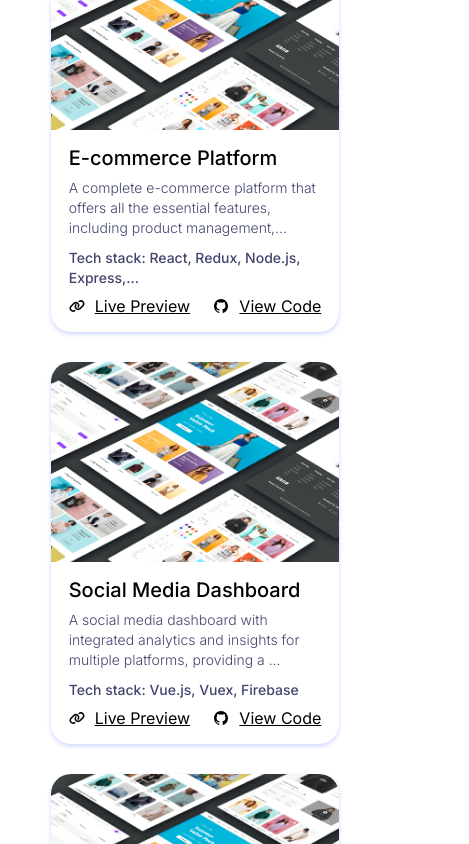
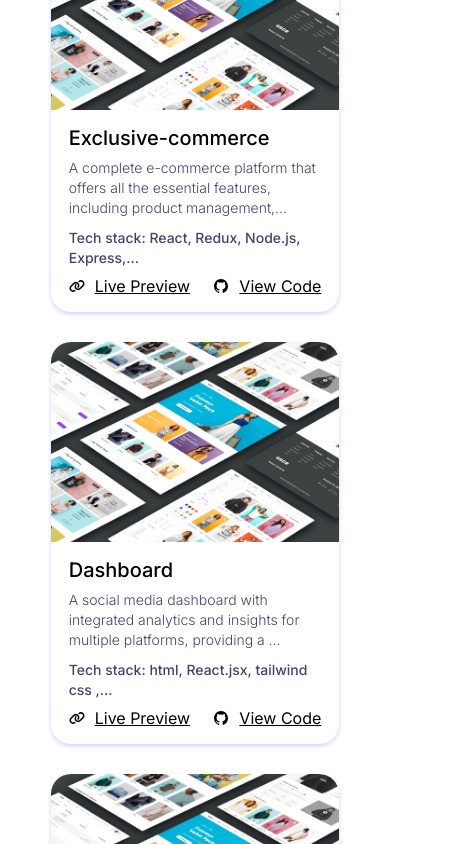
Before and after one commit to yyndamCode/portfolio, a Next.js app: page / in a window 390 px wide. Shown: the part 2680-3524 px from the top of the page, 469 px wide, since content can reach past the window. Built offline with nearby package versions, Linux system fonts and the light colour scheme.

Commit message:
made it responsive for android

```diff
--- a/src/component/Projects/MyProjects.tsx
+++ b/src/component/Projects/MyProjects.tsx
@@ -14,8 +14,8 @@ const MyProjects = () => {
             <div className={styles["my-projects__box"]}>
                 {projectsData.map((project,index) =>
                     <ProjectsCard  key={index}  id={project.id} image={project.image} title={project.title}
-                                  description={project.description} techStack={project.techStack} codeUrl={""}
-                                  livePreviewUrl={""} isDarkMode={isDarkMode} />
+                                  description={project.description} techStack={project.techStack} codeUrl={project.gitCode}
+                                  livePreviewUrl={project.livePreviewUrl} isDarkMode={isDarkMode} />
                 )}
             </div>
         </SectionContent>
--- a/src/component/footer/Footer.module.scss
+++ b/src/component/footer/Footer.module.scss
@@ -10,9 +10,11 @@
     @include android {
       flex-direction: column;
       padding-bottom: px-to-rem(26);
+      gap: px-to-rem(40);
     }
     @include laptop {
       flex-direction: row;
+      gap: px-to-rem(0);
       padding-bottom: px-to-rem(46);
     }
   }
@@ -22,14 +24,15 @@
     align-items: center;
     gap: px-to-rem(50);
 
-    //@include tablet {
-    //  display: grid;
-    //  grid-template-columns: 1fr 1fr ;
-    //  flex-direction: column;
-    //  gap: px-to-rem(15);
-    //}
+  }
 
-
+  &__link {
+    @include android {
+      font-size: px-to-rem(14);
+    }
+    @include laptop {
+      font-size: px-to-rem(16);
+    }
   }
 
   &__bottom {
@@ -41,12 +44,15 @@
     @include android {
       flex-direction: column;
       gap: px-to-rem(20);
+      padding-top: px-to-rem(32);
+
     }
 
     @include laptop {
       @include between;
       flex-direction: row;
       gap: px-to-rem(0);
+      padding-top: px-to-rem(62);
     }
   }
 
--- a/src/component/footer/Footer.tsx
+++ b/src/component/footer/Footer.tsx
@@ -1,3 +1,5 @@
+"use client"
+
 import React from 'react';
 import styles from "./Footer.module.scss"
 import Logo from "@/component/ui/logo/Logo";
@@ -5,7 +7,9 @@ import SocialMedia from "@/component/socialMedia";
 import Navbar from "@/component/ui/navbar/navbar";
 import {navData} from "@/data/navData";
 import Link from "next/link";
+import useMobileView from "@/hooks/useMobile";
 const Footer = () => {
+    const isMobile = useMobileView();
     return (
         <footer className={styles.footer}>
             <div className={styles["footer__top"]}>
@@ -13,13 +17,14 @@ const Footer = () => {
                 <div className={styles['footer__group']}>
                   <Link href="/" className={styles["footer__link"]}>+99363680888</Link>
                   <Link href="https://mail.google.com" className={styles["footer__link"]}>yagageldiyew@gmail.com</Link>
-                    <SocialMedia/>
+                    {!isMobile && <SocialMedia/>}
                 </div>
                     </div>
             <div className={styles['footer__bottom']}>
-                <Navbar navItems={navData} />
+                {!isMobile &&    <Navbar navItems={navData} />}
                 <p className={styles["footer__sub-title"]}>Designed and built by <span>yyndam.AY</span> with Love & Coffee</p>
             </div>
+
         </footer>
 );
 };
--- a/src/component/socialMedia/index.tsx
+++ b/src/component/socialMedia/index.tsx
@@ -9,7 +9,7 @@ const SocialMedia: React.FC = () => {
 
     return (
         <div className={styles['socialMedia']}>
-            <MediaLink size="small" mediaHref="https://github.com/yhlass7">
+            <MediaLink size="small" mediaHref="https://github.com/yyndamCode">
                 <PiGithubLogoFill/>
             </MediaLink>
             <MediaLink size="small" mediaHref="/">
--- a/src/data/projectsData.ts
+++ b/src/data/projectsData.ts
@@ -13,45 +13,59 @@ export const projectsData: Project[] = [
     {
         id: 1,
         image: image1,
-        title: "Crypto Screener Application",
-        description: "I'm Evren Shah. Lorem Ipsum is simply dummy text of the printing and typesetting industry. " +
-            "Lorem Ipsum has been the industry's standard dummy text ever since the 1500s, when an unknown printer took a galley of type and scrambled it to make a type specimen book.",
-        techStack: "React, TypeScript, Next.js"
+        title: "Portfolio Website",
+        description: "I'am Yhlas. This project is my personal portfolio site where I introduce myself and my skills." +
+            " The" +
+            " project was created using modern web development technologies and aims to provide a mobile-friendly, fast and impressive user experience. On my portfolio page, I showcase my projects, technical skills and professional background in detail, allowing potential employers and collaborators to get to know me better.",
+        techStack: "React, TypeScript, Next.js",
+        livePreviewUrl:"https://yhlas-yagageldiyew-gmailcoms-projects.vercel.app/",
+        gitCode:"https://github.com/yyndamCode/portfolio"
+
     },
     {
         id: 2,
         image: image1,
-        title: "E-commerce Platform",
+        title: "Exclusive-commerce ",
         description: "A complete e-commerce platform that offers all the essential features, including product management, user authentication, and a shopping cart.",
-        techStack: "React, Redux, Node.js, Express, MongoDB"
+        techStack: "React, Redux, Node.js, Express, MongoDB",
+        livePreviewUrl:"",
+        gitCode:"https://github.com/yyndamCode/ecommerce"
     },
     {
         id: 3,
         image: image1,
-        title: "Social Media Dashboard",
+        title: " Dashboard",
         description: "A social media dashboard with integrated analytics and insights for multiple platforms, providing a comprehensive overview of your social presence.",
-        techStack: "Vue.js, Vuex, Firebase"
+        techStack: "html, React.jsx, tailwind css , github",
+        livePreviewUrl:"",
+        gitCode:"https://github.com/yyndamCode/Dashboard"
     },
     {
         id: 4,
         image: image1,
-        title: "Portfolio Website",
+        title: "Menzil adminka",
         description: "A personal portfolio website showcasing my skills, projects, and experience in web development.",
-        techStack: "Gatsby, GraphQL, Styled Components"
+        techStack: "Gatsby, GraphQL, Styled Components",
+        livePreviewUrl:"",
+        gitCode:""
     },
     {
         id: 5,
         image: image1,
         title: "Real-Time Chat Application",
         description: "A real-time chat application with multiple chat rooms, private messaging, and notification features.",
-        techStack: "React, Socket.io, Node.js, Express"
+        techStack: "React, Socket.io, Node.js, Express",
+        livePreviewUrl:"",
+        gitCode:""
     },
     {
         id: 6,
         image: image1,
         title: "Weather Forecast App",
         description: "A weather forecast application that provides current and future weather conditions for any location worldwide.",
-        techStack: "Angular, TypeScript, OpenWeatherMap API"
+        techStack: "Angular, TypeScript, OpenWeatherMap API",
+        livePreviewUrl:"",
+        gitCode:""
     }
 
     // Diğer projeleri buraya ekleyebilirsiniz
```
